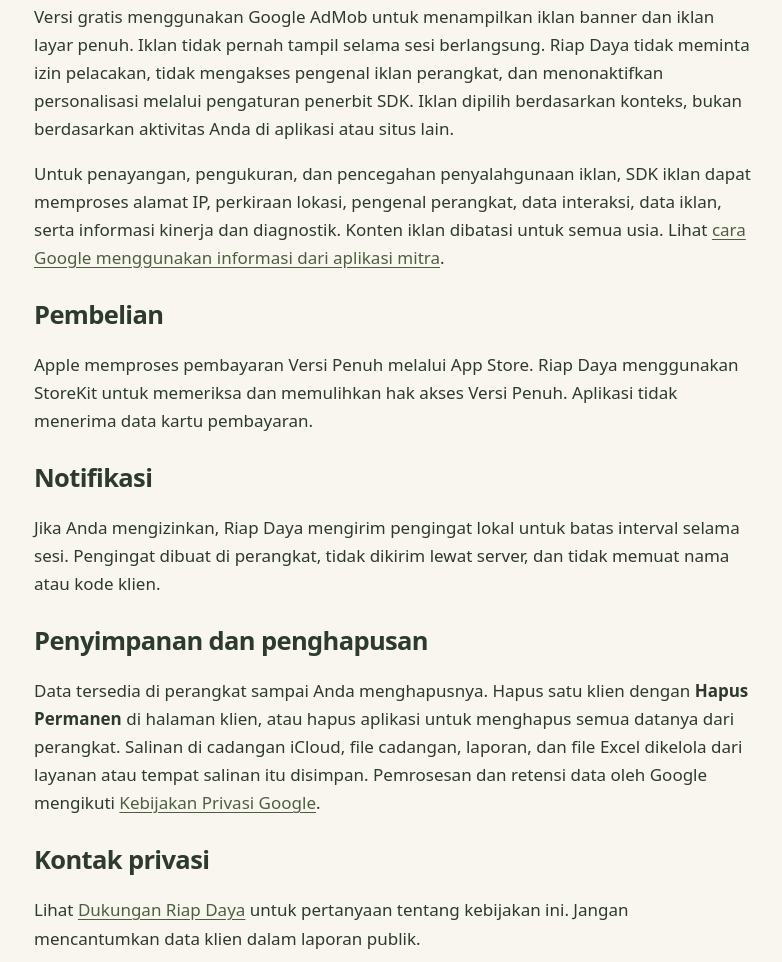
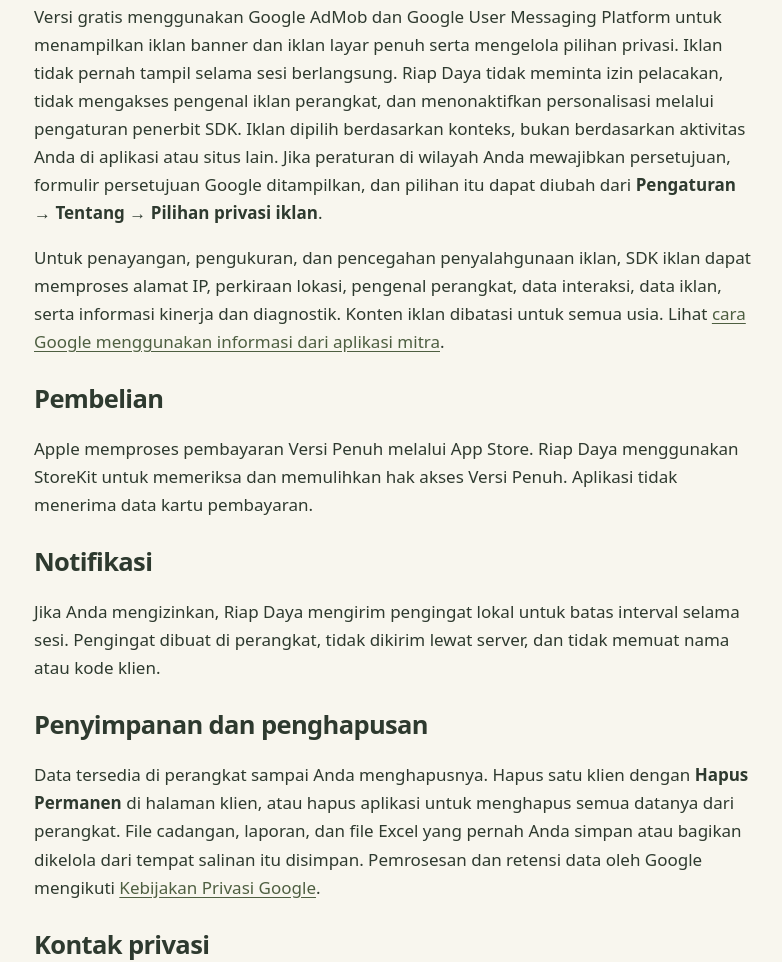
Before and after one commit to ahmadnizar0209/riapdaya-support, a plain HTML site: page privacy.html in a window 1280 px wide. Shown: the part 1113-2075 px from the top of the page, without its empty margins (246-1028 px from the left). Drawn offline with Linux system fonts and the light colour scheme.

Commit message:
Client data excluded from iCloud Backup; Google consent (UMP) as in Tunnas
Co-Authored-By: Claude Opus 5.5 <noreply@anthropic.com>
Claude-Session: https://claude.ai/code/session_012rJVxwhXJ3tKv2XFjtcDXA

```diff
--- a/privacy.html
+++ b/privacy.html
@@ -21,20 +21,20 @@
 <p>Riap Daya adalah aplikasi pencatatan data terapi ABA untuk terapis perilaku. Kebijakan ini berlaku sejak 22 November 2026.</p>
 <h2>Data klien di perangkat</h2>
 <p>Kode klien, nama, tanggal lahir, jenis kelamin, nama wali, diagnosis, program, target, data sesi, catatan ABC, catatan sesi, dan jadwal yang Anda masukkan disimpan oleh aplikasi di perangkat. Riap Daya tidak memerlukan akun, tidak memiliki server, dan tidak mengirim data tersebut kepada pengembang atau kepada Google AdMob.</p>
-<p>Data aplikasi dapat ikut dalam cadangan iCloud perangkat sesuai pengaturan iCloud Anda. Laporan PDF, file Excel, dan file cadangan hanya dibuat saat Anda memintanya, lalu disimpan atau dibagikan ke tempat yang Anda pilih. File cadangan dienkripsi dengan kata sandi yang Anda buat. Laporan dan file Excel memakai kode klien; nama dan diagnosis hanya dicantumkan jika Anda menyalakannya untuk ekspor tersebut.</p>
+<p>Data aplikasi tidak disertakan dalam cadangan iCloud maupun cadangan komputer perangkat. Laporan PDF, file Excel, dan file cadangan hanya dibuat saat Anda memintanya, lalu disimpan atau dibagikan ke tempat yang Anda pilih. File cadangan dienkripsi dengan kata sandi yang Anda buat. Laporan dan file Excel memakai kode klien; nama dan diagnosis hanya dicantumkan jika Anda menyalakannya untuk ekspor tersebut.</p>
 <h2>Klien anak</h2>
 <p>Riap Daya digunakan oleh terapis, bukan oleh anak. Data tentang anak dimasukkan oleh terapis atau klinik, yang bertanggung jawab memperoleh persetujuan orang tua atau wali sesuai prosedur dan hukum yang berlaku.</p>
 <h2>Kunci aplikasi dan catatan akses</h2>
 <p>Kunci aplikasi memakai Face ID, Touch ID, atau kode sandi perangkat melalui sistem iOS. Riap Daya tidak menerima atau menyimpan data biometrik. Aplikasi menyimpan catatan akses di perangkat, misalnya ekspor dan penghapusan permanen, tanpa nama atau diagnosis. Catatan ini tidak dikirim ke mana pun.</p>
 <h2>Iklan</h2>
-<p>Versi gratis menggunakan Google AdMob untuk menampilkan iklan banner dan iklan layar penuh. Iklan tidak pernah tampil selama sesi berlangsung. Riap Daya tidak meminta izin pelacakan, tidak mengakses pengenal iklan perangkat, dan menonaktifkan personalisasi melalui pengaturan penerbit SDK. Iklan dipilih berdasarkan konteks, bukan berdasarkan aktivitas Anda di aplikasi atau situs lain.</p>
+<p>Versi gratis menggunakan Google AdMob dan Google User Messaging Platform untuk menampilkan iklan banner dan iklan layar penuh serta mengelola pilihan privasi. Iklan tidak pernah tampil selama sesi berlangsung. Riap Daya tidak meminta izin pelacakan, tidak mengakses pengenal iklan perangkat, dan menonaktifkan personalisasi melalui pengaturan penerbit SDK. Iklan dipilih berdasarkan konteks, bukan berdasarkan aktivitas Anda di aplikasi atau situs lain. Jika peraturan di wilayah Anda mewajibkan persetujuan, formulir persetujuan Google ditampilkan, dan pilihan itu dapat diubah dari <strong>Pengaturan → Tentang → Pilihan privasi iklan</strong>.</p>
 <p>Untuk penayangan, pengukuran, dan pencegahan penyalahgunaan iklan, SDK iklan dapat memproses alamat IP, perkiraan lokasi, pengenal perangkat, data interaksi, data iklan, serta informasi kinerja dan diagnostik. Konten iklan dibatasi untuk semua usia. Lihat <a href="https://policies.google.com/technologies/partner-sites?hl=id">cara Google menggunakan informasi dari aplikasi mitra</a>.</p>
 <h2>Pembelian</h2>
 <p>Apple memproses pembayaran Versi Penuh melalui App Store. Riap Daya menggunakan StoreKit untuk memeriksa dan memulihkan hak akses Versi Penuh. Aplikasi tidak menerima data kartu pembayaran.</p>
 <h2>Notifikasi</h2>
 <p>Jika Anda mengizinkan, Riap Daya mengirim pengingat lokal untuk batas interval selama sesi. Pengingat dibuat di perangkat, tidak dikirim lewat server, dan tidak memuat nama atau kode klien.</p>
 <h2>Penyimpanan dan penghapusan</h2>
-<p>Data tersedia di perangkat sampai Anda menghapusnya. Hapus satu klien dengan <strong>Hapus Permanen</strong> di halaman klien, atau hapus aplikasi untuk menghapus semua datanya dari perangkat. Salinan di cadangan iCloud, file cadangan, laporan, dan file Excel dikelola dari layanan atau tempat salinan itu disimpan. Pemrosesan dan retensi data oleh Google mengikuti <a href="https://policies.google.com/privacy?hl=id">Kebijakan Privasi Google</a>.</p>
+<p>Data tersedia di perangkat sampai Anda menghapusnya. Hapus satu klien dengan <strong>Hapus Permanen</strong> di halaman klien, atau hapus aplikasi untuk menghapus semua datanya dari perangkat. File cadangan, laporan, dan file Excel yang pernah Anda simpan atau bagikan dikelola dari tempat salinan itu disimpan. Pemrosesan dan retensi data oleh Google mengikuti <a href="https://policies.google.com/privacy?hl=id">Kebijakan Privasi Google</a>.</p>
 <h2>Kontak privasi</h2>
 <p>Lihat <a href="support.html">Dukungan Riap Daya</a> untuk pertanyaan tentang kebijakan ini. Jangan mencantumkan data klien dalam laporan publik.</p>
 </main>
```
Also changed, not shown: support.html (+1 -0 lines).
